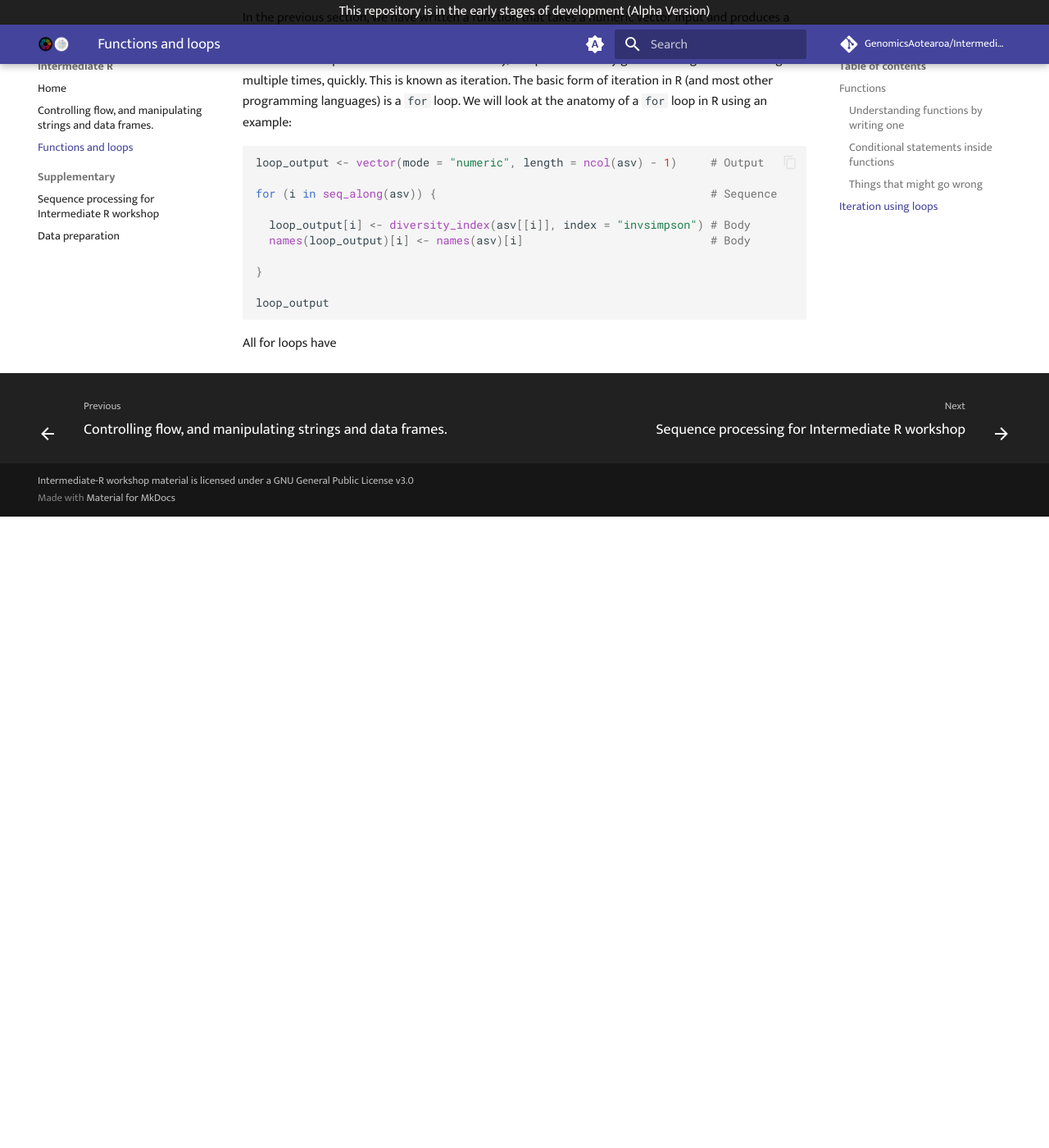
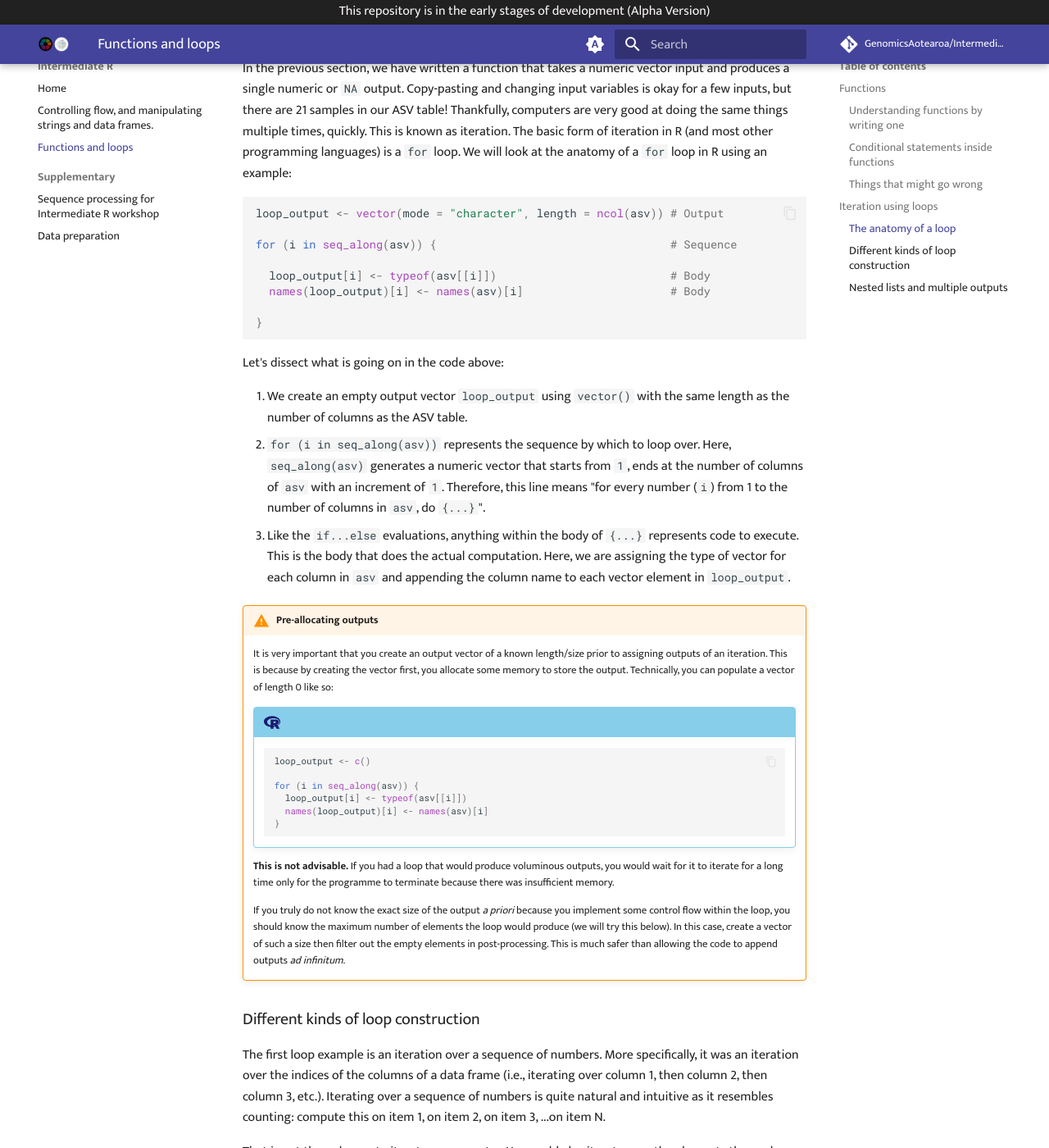
Before and after one commit to GenomicsAotearoa/Intermediate-R, an MkDocs documentation site: the page built from docs/2.lesson_2.md, in a window 1280 px wide and 1400 px high, scrolled down 7721 px. Shown: the whole window at 82% size. Built offline with MkDocs 1.6.1 and Material for MkDocs 9.7.7, drawn with Linux system fonts in a browser that asks for light colours; comment, search, counter and statistics services are not loaded; before the commit the page ends 8351 px from its top, so only the background shows below that; some of the changed text lies outside the part shown.

Commit message:
Update loops

````diff
--- a/docs/2.lesson_2.md
+++ b/docs/2.lesson_2.md
@@ -385,23 +385,142 @@
 Learning objectives:
 
 * Understand the `for` construct
-* Understand the difference between iterating vectors directly or their indices
 * Be able to assign results of an iteration to object
-* Understand nested functions
+* Understand different kinds of iterations
+* Understand nested loops
+
+### The anatomy of a loop
 
 In the previous section, we have written a function that takes a numeric vector input and produces a single numeric or `NA` output. Copy-pasting and changing input variables is okay for a few inputs, but there are 21 samples in our ASV table! Thankfully, computers are very good at doing the same things multiple times, quickly. This is known as iteration. The basic form of iteration in R (and most other programming languages) is a `for` loop. We will look at the anatomy of a `for` loop in R using an example:
 
 ```r
-loop_output <- vector(mode = "numeric", length = ncol(asv) - 1)     # Output
+loop_output <- vector(mode = "character", length = ncol(asv)) # Output
 
-for (i in seq_along(asv)) {                                         # Sequence
+for (i in seq_along(asv)) {                                   # Sequence
 
-  loop_output[i] <- diversity_index(asv[[i]], index = "invsimpson") # Body
-  names(loop_output)[i] <- names(asv)[i]                            # Body
+  loop_output[i] <- typeof(asv[[i]])                          # Body
+  names(loop_output)[i] <- names(asv)[i]                      # Body
 
 }
-
-loop_output
 ```
 
-All for loops have
+Let's dissect what is going on in the code above:
+
+1. We create an empty output vector `loop_output` using `vector()` with the same length as the number of columns as the ASV table.
+2. `for (i in seq_along(asv))` represents the sequence by which to loop over. Here, `seq_along(asv)` generates a numeric vector that starts from `1`, ends at the number of columns of `asv` with an increment of `1`. Therefore, this line means "for every number (`i`) from 1 to the number of columns in `asv`, do `{...}`".
+3. Like the `if...else` evaluations, anything within the body of `{...}` represents code to execute. This is the body that does the actual computation. Here, we are assigning the type of vector for each column in `asv` and appending the column name to each vector element in `loop_output`.
+
+!!! warning "Pre-allocating outputs"
+
+    It is very important that you create an output vector of a known length/size prior to assigning outputs of an iteration. This is because by creating the vector first, you allocate some memory to store the output. Technically, you can populate a vector of length 0 like so:
+
+    !!! r-project "code"
+
+        ```r
+        loop_output <- c()
+
+        for (i in seq_along(asv)) {
+          loop_output[i] <- typeof(asv[[i]])
+          names(loop_output)[i] <- names(asv)[i]
+        }
+        ```
+
+    **This is not advisable.** If you had a loop that would produce voluminous outputs, you would wait for it to iterate for a long time only for the programme to terminate because there was insufficient memory.
+
+    If you truly do not know the exact size of the output *a priori* because you implement some control flow within the loop, you should know the maximum number of elements the loop would produce (we will try this below). In this case, create a vector of such a size then filter out the empty elements in post-processing. This is much safer than allowing the code to append outputs *ad infinitum*.
+
+### Different kinds of loop construction
+
+The first loop example is an iteration over a sequence of numbers. More specifically, it was an iteration over the indices of the columns of a data frame (i.e., iterating over column 1, then column 2, then column 3, etc.). Iterating over a sequence of numbers is quite natural and intuitive as it resembles counting: compute this on item 1, on item 2, on item 3, ...on item N.
+
+That is not the only way to iterate over a vector. You could also iterate over the elements themselves.
+
+!!! r-project "code"
+
+    ```r
+    for (i in asv) {
+      if (is.numeric(i)) {
+        plot(
+          density(log(i))
+        )
+      }
+    }
+    ```
+
+    ??? success "Example output"
+
+        ![density plot log i](figures/2.density_plot_log_i.png){width="600"}
+
+The code above iterates over the columns of our `asv` data frame and produces a density plot for logarithmic transform of each numeric column (i.e., the distribution of ASVs in log-scale). Notice that the title is not informative (we don't know which sample this is), and we've made 21 of these!
+
+> If you added `main = i` to the plot, it will assign the entire column vector as the title across the middle of the plot. Not very informative, but maybe cool t-shirt design?
+
+Another way to produce a similar plot is to iterate the names of a vector.
+
+!!! r-project "code"
+
+    ```r
+    for (i in names(asv)) {
+      if (is.numeric(asv[[i]])) {
+        plot(
+          density(log(asv[[i]])), main = i
+        )
+      }
+    }
+    ```
+
+    ??? success "Example output"
+
+        ![density plot log i with title](figures/2.density_plot_log_i_S3C3.png){width="600"}
+
+This is useful for this particular case, but not so much for vectors without named elements. More often than not, iterating over indices is the most useful way to construct a loop sequence as we can capture both the vector and its name.
+
+!!! r-project "code"
+
+    ```r
+    for (i in seq_along(asv)) {
+      if (is.numeric(asv[[i]])) {
+        plot(
+          density(log(asv[[i]])), main = names(asv)[i]
+        )
+      }
+    }
+    ```
+
+!!! tip "Iterate along rows"
+
+    In the above examples, we used `seq_along()` to iterate each column of the `asv` data frame. To iterate along the rows, you can modify the sequence to this:
+
+    !!! r-project "code"
+
+        ```r
+        for (i in seq_len(nrow(asv))) {
+          x <- as.numeric(asv[i, -1])
+          nx <- asv[i, 1]
+          plot(
+            density(log(x)), main = nx
+          )
+        }
+        ```
+
+### Nested lists and multiple outputs
+
+```r
+diversity_indices <- c("richness", "shannon", "simpson", "invsimpson")
+
+sample_diversity <- vector(mode = "list", length = length(diversity_indices))
+names(sample_diversity) <- diversity_indices
+
+for (i in diversity_indices) {
+  for (j in seq_along(asv)) {
+    if (is.numeric(asv[[j]])) {
+      sample_diversity[[i]][j] <- diversity_index(asv[[j]], index = i)
+      names(sample_diversity[[i]])[j] <- names(asv)[j]
+    }
+  }
+}
+```
+
+```r
+sample_diversity <- bind_rows(sample_diversity)
+```
````
Also changed, not shown: docs/figures/2.density_plot_log_i.png (added), docs/figures/2.density_plot_log_i_S3C3.png (added).
